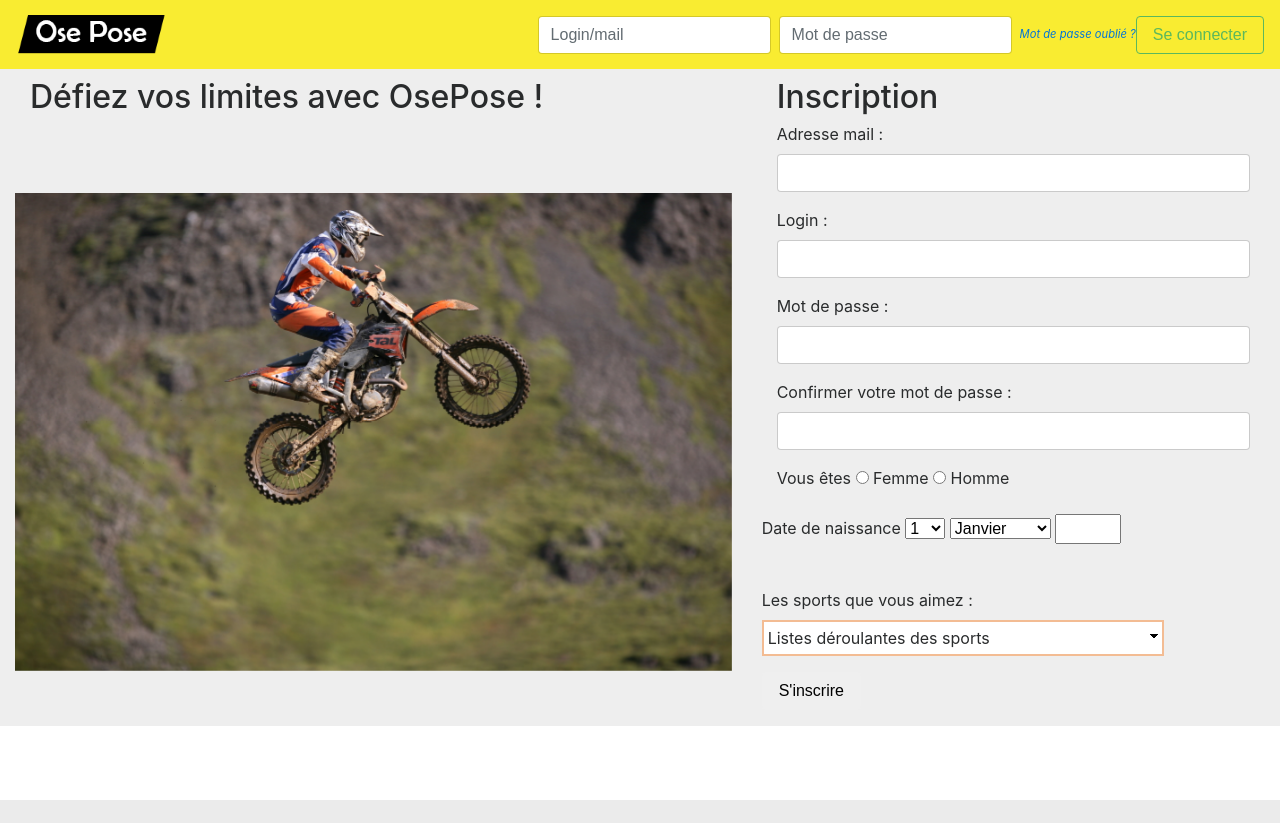
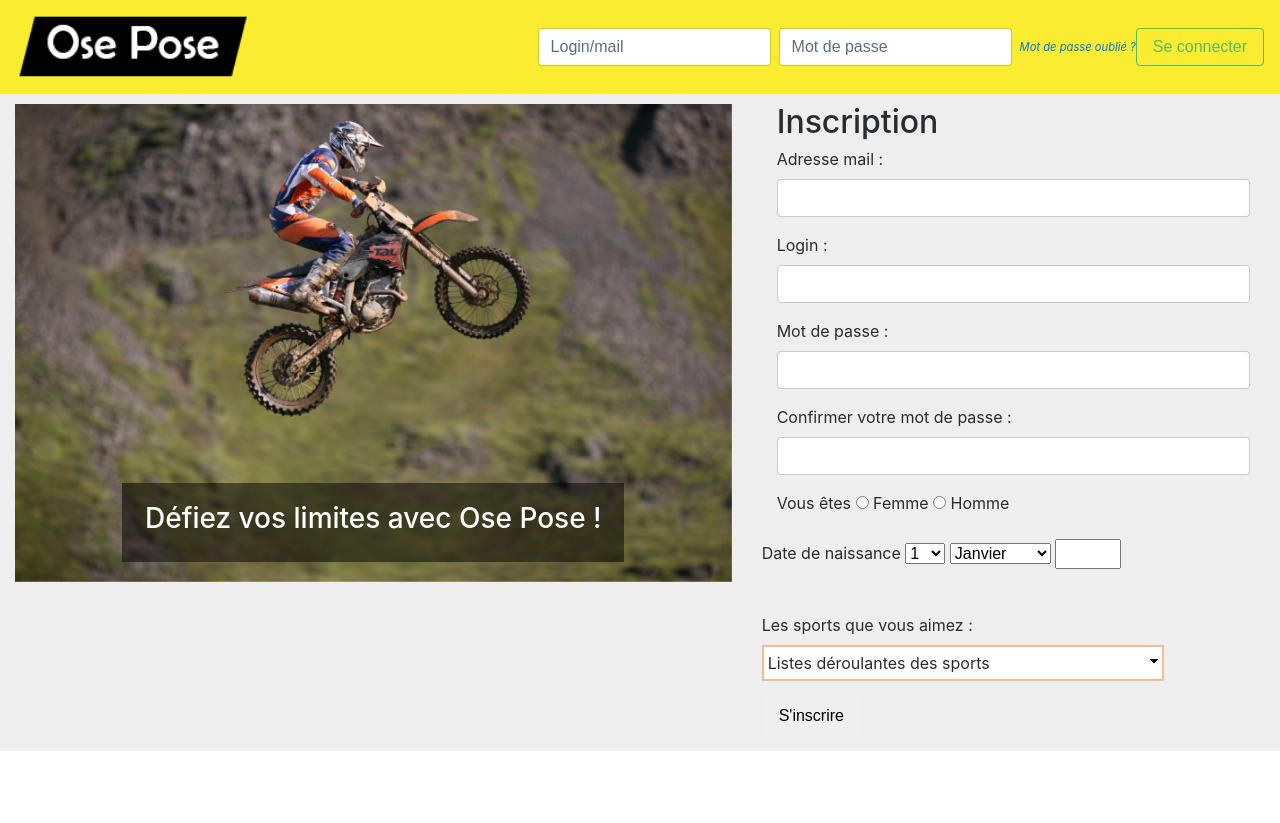
Before and after one commit to Heloise-Chauvel/osepose, a PHP site: page / in a window 1280 px wide. Before the commit the page ends 800 px from the top, so only its background shows below. Run offline with PHP 8.4, Linux system fonts and the light colour scheme; some libraries are stand-ins or nearby versions.

Commit message:
Index css changes

```diff
--- a/assets/css/perso.css
+++ b/assets/css/perso.css
@@ -10,12 +10,16 @@
     background-color: #eee;
 }
 
+.carousel-caption{
+    background-color: rgba(0,0,0,0.5);
+}
+
 #carousel-sports{
-    bottom: -71px;
+    height: 571px;
 }
 
 img#logo {
-    height: 45px;
+    height: 70px;
 }
 
 .panel-content {
@@ -81,3 +85,9 @@ background:white;
  height:80px;
  overflow:auto;
 }
+
+.défie{
+    margin-left: 140px;
+    margin-top: 80px;
+
+}
--- a/index.php
+++ b/index.php
@@ -17,7 +17,7 @@
       <![endif]-->
    </head>
    <body>
-      <header id="tête_inscription">
+      <header>
 
       </header>
       <!--Nav-->
@@ -55,9 +55,6 @@
       <div class="container-fluid">
           <div class="row">
               <div class="col-lg-7 carousel">
-                  <div class="col-lg-12">
-                      <h2>Défiez vos limites avec OsePose !</h2>
-                  </div>
                   <div id="carousel-sports" class="carousel slide" data-ride="carousel">
                       <div class="carousel-inner" role="listbox" >
                           <div class="carousel-item active">
@@ -79,6 +76,9 @@
                               <div class="slider-size">
                                 <img class="d-block img-fluid" src="assets/img/surf.jpg" alt="Third slide">
                               </div>
+                          </div>
+                          <div class="carousel-caption d-none d-md-block">
+                              <h3>Défiez vos limites avec Ose Pose !</h3>
                           </div>
                       </div>
                   </div>
```
Also changed, not shown: assets/css/font.css (line endings or trailing spaces), assets/css/template.css (line endings or trailing spaces).
